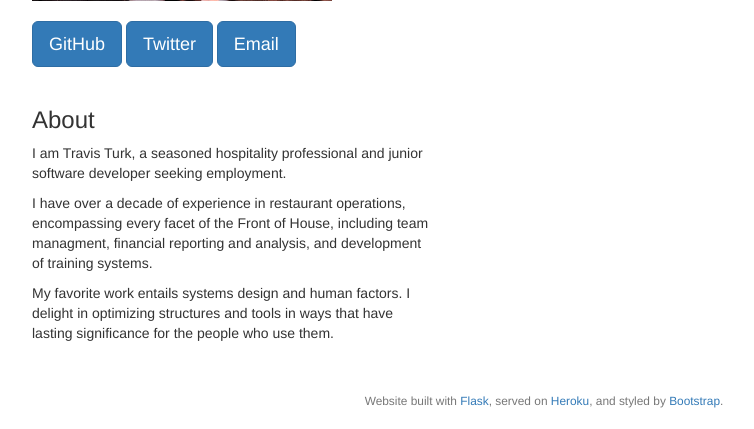
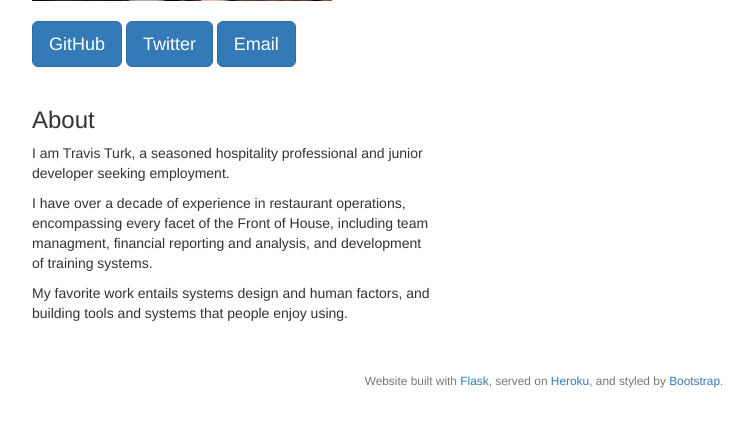
Before and after one commit to Turkosaurus/webpage, a Flask app: page / in a window 1280 px wide. Shown: the part 371-800 px from the top of the page, without its empty margins (96-850 px from the left). Run offline with Flask 2, Linux system fonts and the light colour scheme; some libraries are stand-ins or nearby versions.

Commit message:
revisions to copy

```diff
--- a/templates/index.html
+++ b/templates/index.html
@@ -8,13 +8,13 @@
 <div style="margin-left: 10%;">
     <a href="https://www.github.com/turkosaurus" class="btn btn-primary btn-lg">GitHub</a>
     <a href="https://www.twitter.com/turkosaurus" class="btn btn-primary btn-lg">Twitter</a>
-    <a href="mailto:travisturk@gmail.com" class="btn btn-primary btn-lg">Email</a>
+    <a href="mailto:travisturk@gmail.com" class="btn btn-primary btn-lg" target="_blank">Email</a>
 </div>
 <br>
 <h3>About</h3>
-<p>I am Travis Turk, a seasoned hospitality professional and junior software developer seeking employment.</p>
+<p>I am Travis Turk, a seasoned hospitality professional and junior developer seeking employment.</p>
 <p>I have over a decade of experience in restaurant operations, encompassing every facet of the Front of House, including team managment, financial reporting and analysis, and development of training systems.</p>
-<p>My favorite work entails systems design and human factors. I delight in optimizing structures and tools in ways that have lasting significance for the people who use them.</p>
+<p>My favorite work entails systems design and human factors, and building tools and systems that people enjoy using.</p>
 <br>
 <br>
 {% endblock %}
--- a/templates/resume.html
+++ b/templates/resume.html
@@ -1,5 +1,5 @@
 {% extends "layout.html" %}
 {% block title %} - Resume{% endblock %}
 {% block body %}
-<a href="/pdf"><img src="/static/resume_TravisTurk_web.jpg" alt="click to download PDF" style="width:86vw;margin-left:8%"></a>
+<a href="/pdf"><img src="/static/resume_TravisTurk_web.jpg" alt="click to download PDF" style="height:100vw;margin-left:8%"></a>
 {% endblock %}
```
Also changed, not shown: readme.md, 1 other file.
